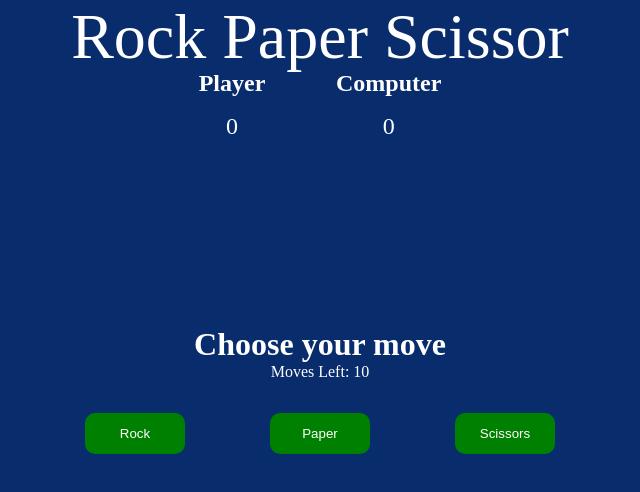
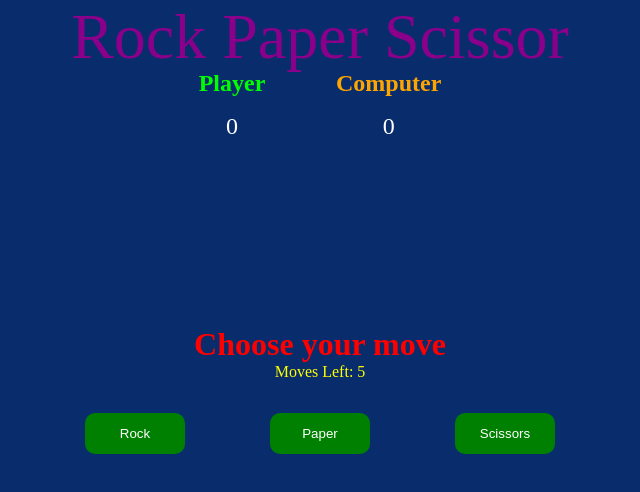
Before and after one commit to akramjavith/rps, a plain HTML site: page index.html in a window 1280 px wide. Shown: the whole page, without its empty margins (320-960 px from the left). Drawn offline with Linux system fonts and the light colour scheme.

Commit message:
added style

```diff
--- a/index.html
+++ b/index.html
@@ -11,26 +11,24 @@
 <body>
     <section class="game">
         <!--Title -->
-        <div class="title">Rock Paper Scissor</div>
-
+       <div class="title" style="color:darkmagenta;">Rock Paper Scissor</div>
           <!--Display Score of player and computer -->
         <div class="score">
             <div class="playerScore">
-                <h2>Player</h2>
+                 <h2 style="color:lime;">Player</h2>
                 <p class="p-count count">0</p>
 
             </div>
             <div class="computerScore">
-                <h2>Computer</h2>
+                <h2 style="color:orange ;">Computer</h2>
                 <p class="c-count count">0</p>
 
             </div>
         </div>
 
-        <div class="move">Choose your move</div>
-
+        <div class="move" style="color: red;">Choose your move</div>
           <!--Number of moves left before game ends -->
-        <div class="movesleft">Moves Left: 10 </div>
+       <div class="movesleft" style="color: yellow;">Moves Left: 5 </div>
 
           <!--Options available to player to play game -->
         <div class="options">
```
